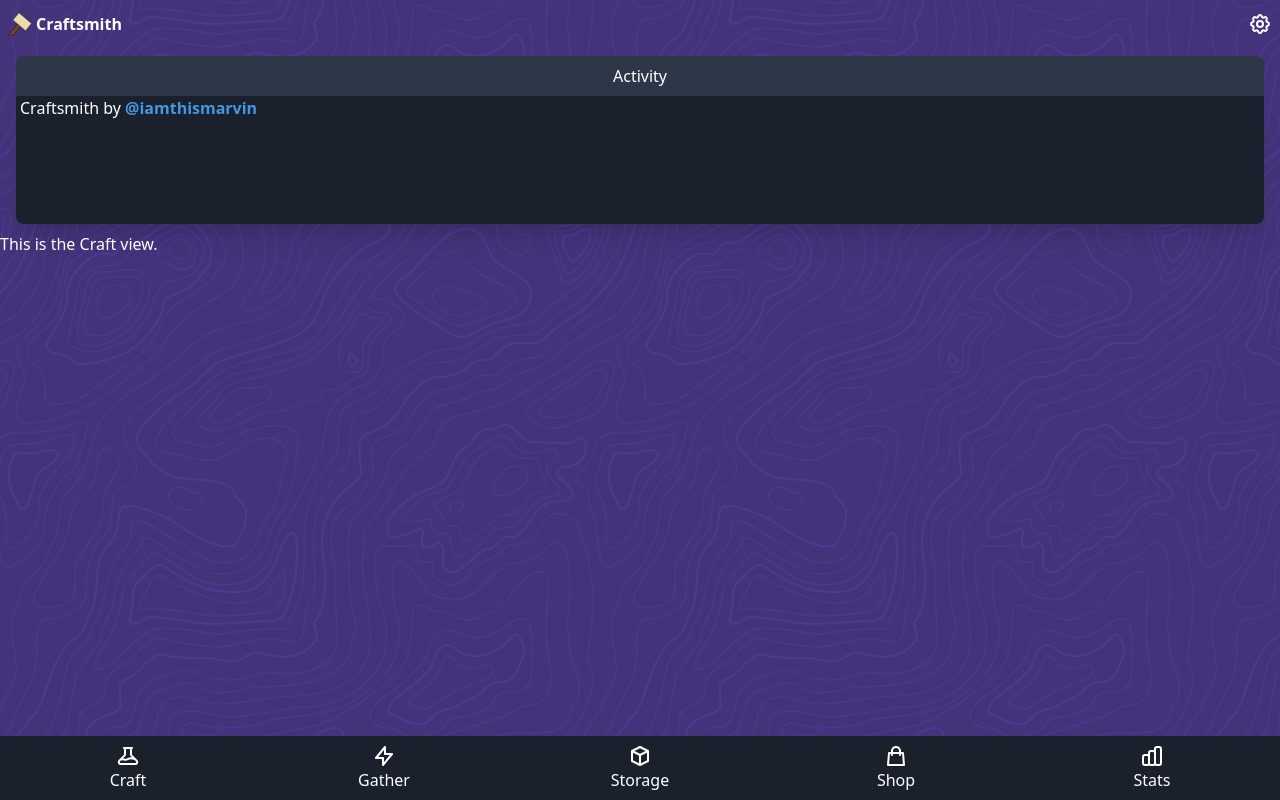
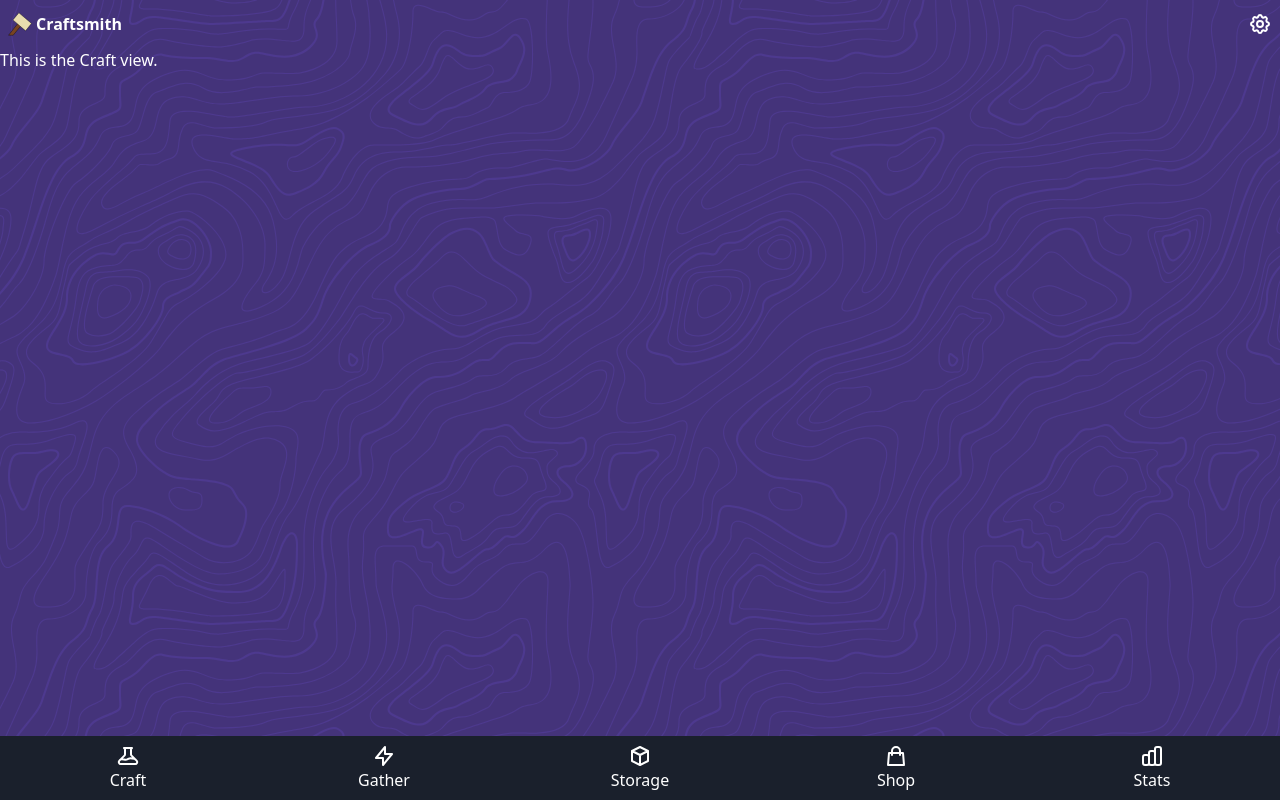
Before and after one commit to iamthismarvin/craftsmith, a Vue app: page /craft in a window 1280 px wide. Built offline with nearby package versions, Linux system fonts and the light colour scheme.

Commit message:
REFACTOR: Default layout.

```diff
--- a/src/layouts/Default.vue
+++ b/src/layouts/Default.vue
@@ -1,10 +1,7 @@
 <template>
   <div class="default min-h-screen bg-purple-900">
-    <header class="absolute top-0 w-full">
-      <Navigation @handle-menu="$router.push('/')" class="" />
-      <Activity class="px-4 my-2" :entries="log" />
-    </header>
-    <main class="overflow-auto text-white w-full absolute">
+    <Navigation @handle-menu="$router.push('/')" class="absolute top-0 w-full" />
+    <main class="overflow-auto text-white w-full absolute h-full">
       <slot />
     </main>
     <Menu class="absolute bottom-0" />
@@ -16,15 +13,7 @@ import { defineAsyncComponent } from 'vue';
 
 export default {
   name: 'Default',
-  data: () => ({
-    log: [],
-    inventory: {
-      items: 0,
-      materials: 0,
-    },
-  }),
   components: {
-    Activity: defineAsyncComponent(() => import('@/components/Activity.vue')),
     Menu: defineAsyncComponent(() => import('@/components/Menu.vue')),
     Navigation: defineAsyncComponent(() => import('@/components/Navigation.vue')),
   },
@@ -32,11 +21,10 @@ export default {
 </script>
 <style lang="scss" scoped>
 main {
-  max-height: calc(100vh - 18.5rem);
-  top: 14.5rem;
+  max-height: calc(100vh - 7rem);
+  top: 3rem;
 }
 .default {
-  background-color: #44337a;
   background-image: url('~@/assets/images/topography.svg');
 }
 </style>
--- a/src/views/Home.vue
+++ b/src/views/Home.vue
@@ -1,5 +1,6 @@
 <template>
   <div class="home text-white">
+    <Activity class="px-2 my-2" :entries="log" />
     <div class="flex flex-col just justify-center items-center">
       <h1 class="font-bold">Inventory</h1>
       <p>Materials: {{ inventory.materials }}</p>
@@ -15,6 +16,8 @@
 </template>
 
 <script>
+import { defineAsyncComponent } from 'vue';
+
 export default {
   name: 'Home',
   data: () => ({
@@ -24,6 +27,9 @@ export default {
       materials: 0,
     },
   }),
+  components: {
+    Activity: defineAsyncComponent(() => import('@/components/Activity.vue')),
+  },
   methods: {
     gatherMaterials() {
       const materials = Math.floor(Math.random() * 25);
```
